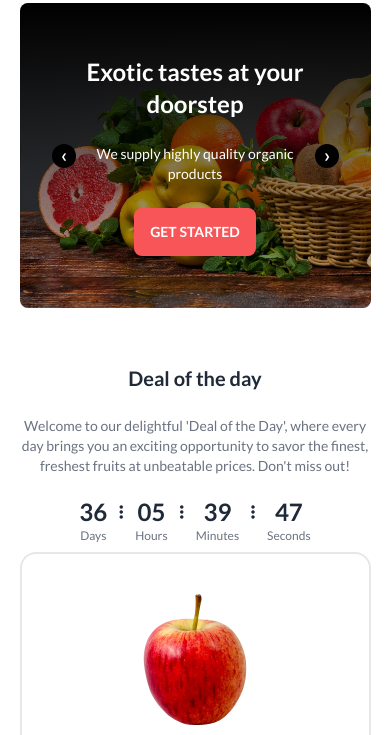
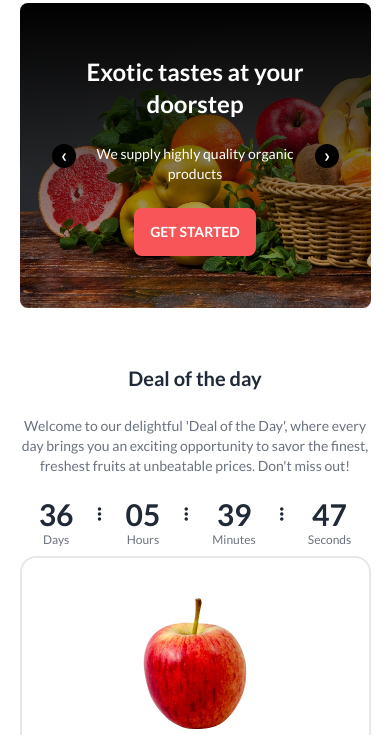
Before and after one commit to tawhid-choudhury/fruits-basket-a3, a plain HTML site: page index.html in a window 390 px wide. Shown: the part 109-844 px from the top of the page. Drawn offline with nearby package versions, Linux system fonts and the light colour scheme; grey boxes are pictures that could not be loaded.

Commit message:
adjusted time font & text size

```diff
--- a/index.html
+++ b/index.html
@@ -264,37 +264,37 @@
 
                     <div class="flex items-center justify-between pt-5">
                         <div class="flex flex-col justify-center items-center text-center">
-                            <p id="days" class="text-2xl md:text-5xl font-bold">00</p>
+                            <p id="days" class="text-3xl md:text-5xl font-bold">00</p>
                             <span class="text-gray-500 text-xs lg:text-base">Days</span>
                         </div>
-                        <div class="px-3 lg:text-3xl">
+                        <div class="px-6 lg:text-3xl">
                             <i class="fa-solid fa-ellipsis-vertical"></i>
                             <div>
                                 <p class="text-gray-500 text-xs lg:text-base">&nbsp</p>
                             </div>
                         </div>
                         <div class="flex flex-col justify-center text-center">
-                            <p id="hours" class="text-2xl md:text-5xl font-bold">00</p>
+                            <p id="hours" class="text-3xl md:text-5xl font-bold">00</p>
                             <span class="text-gray-500 text-xs lg:text-base">Hours</span>
                         </div class="flex flex-col justify-center text-center">
-                        <div class="px-3 lg:text-3xl">
+                        <div class="px-6 lg:text-3xl">
                             <i class="fa-solid fa-ellipsis-vertical"></i>
                             <div>
                                 <p class="text-gray-500 text-xs lg:text-base">&nbsp</p>
                             </div>
                         </div>
                         <div class="flex flex-col justify-center text-center">
-                            <p id="minutes" class="text-2xl md:text-5xl font-bold">00</p>
+                            <p id="minutes" class="text-3xl md:text-5xl font-bold">00</p>
                             <span class="text-gray-500 text-xs lg:text-base">Minutes</span>
                         </div>
-                        <div class="px-3 lg:text-3xl">
+                        <div class="px-6 lg:text-3xl">
                             <i class="fa-solid fa-ellipsis-vertical"></i>
                             <div>
                                 <p class="text-gray-500 text-xs lg:text-base">&nbsp</p>
                             </div>
                         </div>
                         <div class="flex flex-col justify-center text-center">
-                            <p id="seconds" class="text-2xl md:text-5xl font-bold">00</p>
+                            <p id="seconds" class="text-3xl md:text-5xl font-bold">00</p>
                             <span class="text-gray-500 text-xs lg:text-base">Seconds</span>
                         </div>
                     </div>
```
